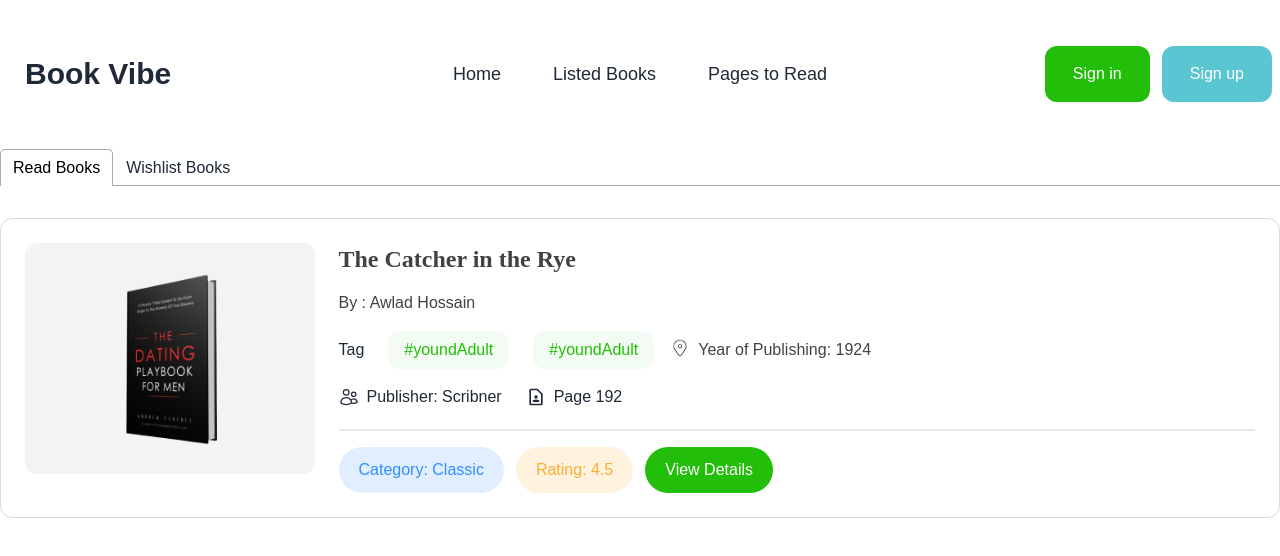
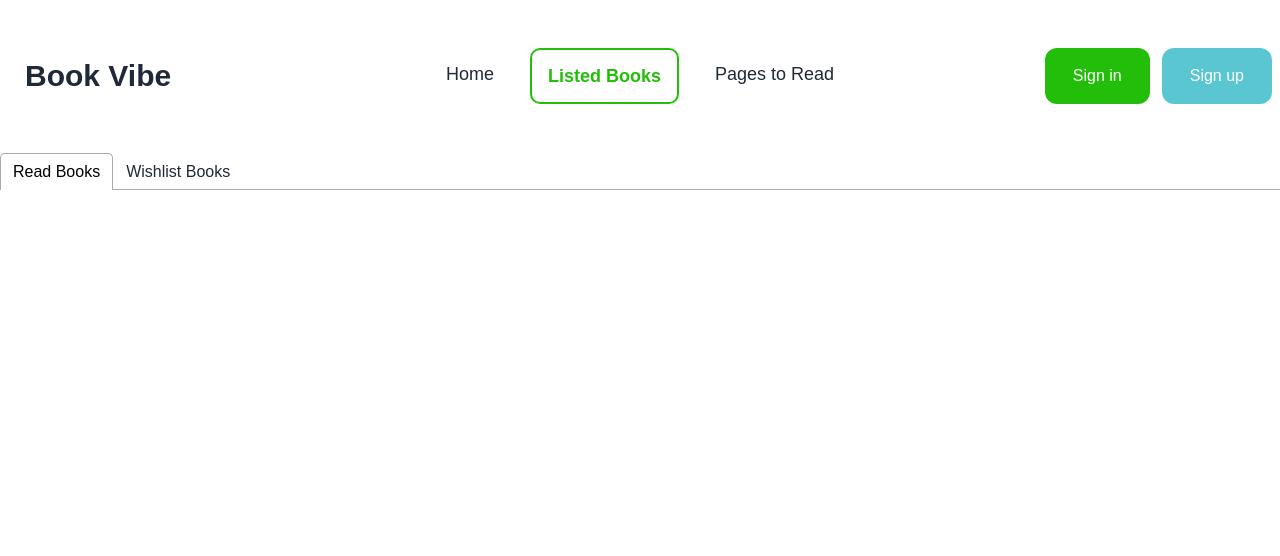
Before and after one commit to mydul62/Book-review, a React (Vite) app: page /listedbooks in a window 1280 px wide. Shown: the top 556 px of the page. Built offline with nearby package versions, Linux system fonts and the light colour scheme.

Commit message:
added read book section and alert functionalities

```diff
--- a/package.json
+++ b/package.json
@@ -15,6 +15,7 @@
     "match-sorter": "^6.3.4",
     "react": "^18.2.0",
     "react-dom": "^18.2.0",
+    "react-hot-toast": "^2.4.1",
     "react-icons": "^5.0.1",
     "react-router-dom": "^6.22.3",
     "react-tabs": "^6.0.2",
--- a/src/Components/Card.jsx
+++ b/src/Components/Card.jsx
@@ -14,7 +14,7 @@ const Card = ({ data }) => {
         <div className=" flex gap-3 flex-wrap mb-4">
           {
           tags.slice(0,2).map((tag,idx) =>(
-            <button key={idx} className="py-[7px] bg-[#23BE0A0D] text-[16px] font-medium px-[16px] font-sans text-[#23BE0A]">
+            <button key={idx} className="py-[7px] bg-[#23BE0A0D] text-[16px] font-medium px-[16px] font-sans text-[#23BE0A] rounded-xl">
               {tag}
             </button>
           ))
--- a/src/Components/NavBar.jsx
+++ b/src/Components/NavBar/NavBar.jsx
@@ -1,5 +1,5 @@
 import { NavLink } from "react-router-dom";
-
+import './Navbar.css'
 const NavBar = () => {
   return (
     <div>
--- /dev/null
+++ b/src/Components/NavBar/Navbar.css
@@ -0,0 +1,6 @@
+.menu a.active{
+  border: 2px solid #23BE0A;
+  color: #23BE0A;
+  border-radius: 10px;
+  font-weight: 600;
+}
--- a/src/Components/ReadBooks.jsx
+++ b/src/Components/ReadBooks.jsx
@@ -1,33 +1,76 @@
-import { HiOutlineUsers} from "react-icons/hi2";
+import { HiOutlineUsers } from "react-icons/hi2";
 import { MdOutlineContactPage } from "react-icons/md";
 import { CiLocationOn } from "react-icons/ci";
+import { Link } from "react-router-dom";
 
-
-const ReadBooks = () => {
+const ReadBooks = ({ data }) => {
+  const {
+    bookName,
+    author,
+    tags,
+    publisher,
+    rating,
+    category,
+    bookId,
+    image,
+    totalPages,
+  } = data;
   return (
     <div className="md:grid flex flex-col  md:grid-cols-12   gap-6 border border-[#13131326] p-6 rounded-xl">
-    <div className="h-[231px] col-span-3 flex justify-center items-center bg-[#1313130D] rounded-xl"><img className="  w-[130px] h-[172px] " src="../../public/bnrbk.png" alt="Movie"/></div>
+      <div className="h-[231px] col-span-3 flex justify-center items-center bg-[#1313130D] rounded-xl">
+        <img className="  w-[130px] h-[172px] " src={image} />
+      </div>
       <div className=" col-span-9 space-y-4">
-      <h2 className=" text-2xl font-bold text-[#131313CC]  font-Playfair">The Catcher in the Rye</h2>
-      <p className=" text-[16px] text-[#131313CC]">By : Awlad Hossain</p>
+        <h2 className=" text-2xl font-bold text-[#131313CC]  font-Playfair">
+          {bookName}{" "}
+        </h2>
+        <p className=" text-[16px] text-[#131313CC]">By : {author}</p>
         <div className="space-y-4  border-b-2 pb-5 w-full">
-        <div className=" flex flew justify-start  items-center gap-4"><div className=" flex flex-col md:flex-row items-center gap-6"><h2>Tag</h2><button className="py-[7px] bg-[#23BE0A0D] text-[16px] font-medium px-[16px] font-sans rounded-xl text-[#23BE0A]">#youndAdult</button><button className="py-[7px] bg-[#23BE0A0D] text-[16px] font-medium px-[16px] font-sans rounded-xl text-[#23BE0A]">#youndAdult</button></div>
+          <div className=" flex flew justify-start  items-center gap-4">
+            <div className=" flex flex-col md:flex-row items-center gap-6">
+              <h2>Tag</h2>
+              <div className=" flex items-center gap-3 flex-wrap ">
+          {
+          tags.slice(0,3).map((tag,idx) =>(
+            <button key={idx} className="py-[7px] bg-[#23BE0A0D] text-[16px] font-medium px-[16px] font-sans text-[#23BE0A] rounded-xl">
+              #{tag}
+            </button>
+          ))
+          }
+          </div>
+            </div>
 
             <div>
-          <h2 className=" flex gap-2 text-[#131313CC] font-sans text-[16px]"> <CiLocationOn size={20} />
-Year of Publishing: 1924</h2>
+              <h2 className=" flex gap-2 text-[#131313CC] font-sans text-[16px]">
+                {" "}
+                <CiLocationOn size={20} />
+                Year of Publishing: 1924
+              </h2>
             </div>
           </div>
           <div className=" flex gap-6">
-      <h2 className=" flex items-center gap-2"><HiOutlineUsers size={20} />Publisher: Scribner</h2>
-      <h2 className=" flex items-center gap-2"><MdOutlineContactPage size={20}/>
-Page 192</h2>
+            <h2 className=" flex items-center gap-2">
+              <HiOutlineUsers size={20} />
+              Publisher: {publisher}
+            </h2>
+            <h2 className=" flex items-center gap-2">
+              <MdOutlineContactPage size={20} />
+              Page {totalPages}
+            </h2>
           </div>
         </div>
         <div className=" flex  flex-wrap items-center gap-3">
-        <button className=" px-[20px] py-[11px] bg-[#328EFF26] text-[#328EFF] font-sans font-medium rounded-3xl ">Category: Classic</button>
-        <button className=" px-[20px] py-[11px] bg-[#FFAC3326] text-[#FFAC33] font-sans font-medium rounded-3xl ">Rating: 4.5</button>
-        <button className=" px-[20px] py-[11px] bg-[#23BE0A] text-[#FFFFFF] font-sans font-medium rounded-3xl ">View Details</button>
+          <button className=" px-[20px] py-[11px] bg-[#328EFF26] text-[#328EFF] font-sans font-medium rounded-3xl ">
+            Category: {category}
+          </button>
+          <button className=" px-[20px] py-[11px] bg-[#FFAC3326] text-[#FFAC33] font-sans font-medium rounded-3xl ">
+            Rating: {rating}
+          </button>
+          <Link to={`/bookdetails/${bookId}`}>
+            <button className=" px-[20px] py-[11px] bg-[#23BE0A] text-[#FFFFFF] font-sans font-medium rounded-3xl ">
+              View Details
+            </button>
+          </Link>
         </div>
       </div>
     </div>
--- a/src/Components/WishList.jsx
+++ b/src/Components/WishList.jsx
@@ -1,34 +1,74 @@
-import { HiOutlineUsers} from "react-icons/hi2";
+import { HiOutlineUsers } from "react-icons/hi2";
 import { MdOutlineContactPage } from "react-icons/md";
 import { CiLocationOn } from "react-icons/ci";
 import { Link } from "react-router-dom";
-const WishList = ({data}) => {
-  const {bookName,author,tags,publisher,rating,category,bookId,image,totalPages}=data
+const WishList = ({ data }) => {
+  const {
+    bookName,
+    author,
+    tags,
+    publisher,
+    rating,
+    category,
+    bookId,
+    image,
+    totalPages,
+  } = data;
   return (
     <div className="md:grid flex flex-col  md:grid-cols-12   gap-6 border border-[#13131326] p-6 rounded-xl">
-    <div className="h-[231px] col-span-3 flex justify-center items-center bg-[#1313130D] rounded-xl"><img className="  w-[130px] h-[172px] " src={image}/></div>
+      <div className="h-[231px] col-span-3 flex justify-center items-center bg-[#1313130D] rounded-xl">
+        <img className="  w-[130px] h-[172px] " src={image} />
+      </div>
       <div className=" col-span-9 space-y-4">
-      <h2 className=" text-2xl font-bold text-[#131313CC]  font-Playfair">{bookName} </h2>
+        <h2 className=" text-2xl font-bold text-[#131313CC]  font-Playfair">
+          {bookName}{" "}
+        </h2>
         <p className=" text-[16px] text-[#131313CC]">By : {author}</p>
         <div className="space-y-4  border-b-2 pb-5 w-full">
-        <div className=" flex flew justify-start  items-center gap-4"><div className=" flex flex-col md:flex-row items-center gap-6"><h2>Tag</h2><button className="py-[7px] bg-[#23BE0A0D] text-[16px] font-medium px-[16px] font-sans rounded-xl text-[#23BE0A]">#youndAdult</button><button className="py-[7px] bg-[#23BE0A0D] text-[16px] font-medium px-[16px] font-sans rounded-xl text-[#23BE0A]">#youndAdult</button></div>
+          <div className=" flex flew justify-start  items-center gap-4">
+            <div className=" flex flex-col md:flex-row items-center gap-6">
+              <h2>Tag</h2>
+              <div className=" flex items-center gap-3 flex-wrap ">
+          {
+          tags.slice(0,3).map((tag,idx) =>(
+            <button key={idx} className="py-[7px] bg-[#23BE0A0D] text-[16px] font-medium px-[16px] font-sans text-[#23BE0A] rounded-xl">
+              #{tag}
+            </button>
+          ))
+          }
+          </div>
+            </div>
 
             <div>
-          <h2 className=" flex gap-2 text-[#131313CC] font-sans text-[16px]"> <CiLocationOn size={20} />
-Year of Publishing: 1924</h2>
+              <h2 className=" flex gap-2 text-[#131313CC] font-sans text-[16px]">
+                {" "}
+                <CiLocationOn size={20} />
+                Year of Publishing: 1924
+              </h2>
             </div>
           </div>
           <div className=" flex gap-6">
-      <h2 className=" flex items-center gap-2"><HiOutlineUsers size={20} />Publisher: {publisher}</h2>
-      <h2 className=" flex items-center gap-2"><MdOutlineContactPage size={20}/>
-Page {totalPages}</h2>
+            <h2 className=" flex items-center gap-2">
+              <HiOutlineUsers size={20} />
+              Publisher: {publisher}
+            </h2>
+            <h2 className=" flex items-center gap-2">
+              <MdOutlineContactPage size={20} />
+              Page {totalPages}
+            </h2>
           </div>
         </div>
         <div className=" flex  flex-wrap items-center gap-3">
-        <button className=" px-[20px] py-[11px] bg-[#328EFF26] text-[#328EFF] font-sans font-medium rounded-3xl ">Category: {category}</button>
-        <button className=" px-[20px] py-[11px] bg-[#FFAC3326] text-[#FFAC33] font-sans font-medium rounded-3xl ">Rating: {rating}</button>
+          <button className=" px-[20px] py-[11px] bg-[#328EFF26] text-[#328EFF] font-sans font-medium rounded-3xl ">
+            Category: {category}
+          </button>
+          <button className=" px-[20px] py-[11px] bg-[#FFAC3326] text-[#FFAC33] font-sans font-medium rounded-3xl ">
+            Rating: {rating}
+          </button>
           <Link to={`/bookdetails/${bookId}`}>
-        <button className=" px-[20px] py-[11px] bg-[#23BE0A] text-[#FFFFFF] font-sans font-medium rounded-3xl ">View Details</button>
+            <button className=" px-[20px] py-[11px] bg-[#23BE0A] text-[#FFFFFF] font-sans font-medium rounded-3xl ">
+              View Details
+            </button>
           </Link>
         </div>
       </div>
--- /dev/null
+++ b/src/Hooks/useReadBooks.js
@@ -0,0 +1,18 @@
+import toast from "react-hot-toast";
+
+export const getReadDataInfo =()=>{
+  const ReadBookDataData = JSON.parse(localStorage.getItem('dataBook')) || [];
+  return ReadBookDataData;
+}
+
+export const saveReadDataInfo =(info)=>{
+  const ReadBookDataData = getReadDataInfo()
+  const isExist = ReadBookDataData.find((data)=>data.bookId==info.bookId);
+  if(isExist){
+    toast.error("you have already read this book")
+  }else{
+    ReadBookDataData.push(info)
+    localStorage.setItem('dataBook',JSON.stringify(ReadBookDataData));
+    toast.success('congratulation, read done')
+  }
+}
--- a/src/Root/MainRoot.jsx
+++ b/src/Root/MainRoot.jsx
@@ -1,5 +1,5 @@
 import { Outlet } from "react-router-dom";
-import NavBar from "../Components/NavBar";
+import NavBar from "../Components/NavBar/NavBar";
 
 const MainRoot = () => {
   return (
--- a/src/main.jsx
+++ b/src/main.jsx
@@ -3,8 +3,10 @@ import ReactDOM from 'react-dom/client'
 import './index.css'
 import { RouterProvider } from 'react-router-dom'
 import router from "./Routes/Routes.jsx"
+import { Toaster } from 'react-hot-toast';
 ReactDOM.createRoot(document.getElementById('root')).render(
   <React.StrictMode>
     <RouterProvider router={router}></RouterProvider>
+    <Toaster></Toaster>
   </React.StrictMode>,
 )
--- a/src/pages/ListedBook.jsx
+++ b/src/pages/ListedBook.jsx
@@ -2,9 +2,23 @@ import ReadBooks from "../Components/ReadBooks";
 import { Tab, Tabs, TabList, TabPanel } from "react-tabs";
 import "react-tabs/style/react-tabs.css";
 import WishList from "../Components/WishList";
-import { getDataInfo } from "../Hooks/useWishListLocalStore";
+import { deleteDataInfo, getDataInfo } from "../Hooks/useWishListLocalStore";
+import { useEffect, useState } from "react";
+import { getReadDataInfo } from "../Hooks/useReadBooks";
 const ListedBook = () => {
-  const datas = getDataInfo();
+  const [datas, setWishData] = useState([]);
+  const [Bookdatas, setBookData] = useState([]);
+
+  useEffect(() => {
+     const bookdata=getReadDataInfo() ;
+     setBookData(bookdata)
+  }, []);
+
+  useEffect(() => {
+    const bookDats = getDataInfo();
+    setWishData(bookDats);
+  }, []);
+
   return (
     <div className="max-w-7xl mx-auto">
       <div className="">
@@ -16,18 +30,19 @@ const ListedBook = () => {
 
           <TabPanel>
             <div className=" mt-8 space-y-6">
-              <ReadBooks></ReadBooks>
+              {
+                Bookdatas.map((data)=>(
+                  <ReadBooks data={data} key={data.bookId}></ReadBooks>
+
+                ))
+              }
             </div>
           </TabPanel>
           <TabPanel>
-            <div
-              className="mt-8 space-y-6"
-            >
-              {
-                datas.map((data)=>(
-                  <WishList data={data} key={data.bookId}></WishList>
-                ))
-              }
+            <div className="mt-8 space-y-6">
+              {datas.map((data) => (
+                <WishList data={data} key={data.bookId}></WishList>
+              ))}
             </div>
           </TabPanel>
         </Tabs>
```
Also changed, not shown: src/Hooks/useWishListLocalStore.js (+20 -4 lines), src/pages/BookDetails.jsx (+7 -2 lines), 1 other file (tests, documents, lock files or other folders). Lines whose indentation alone changed are shown as unchanged.
